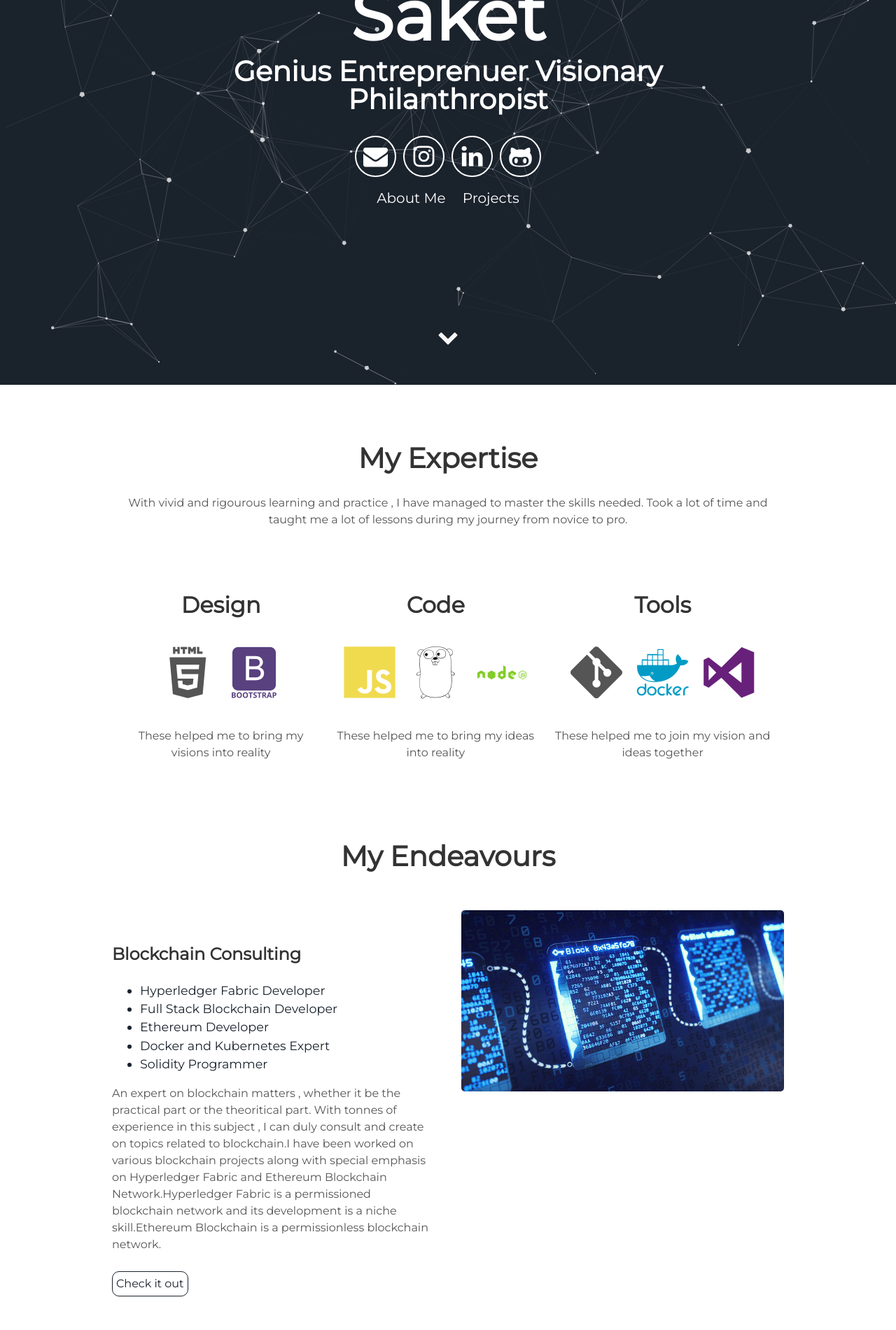
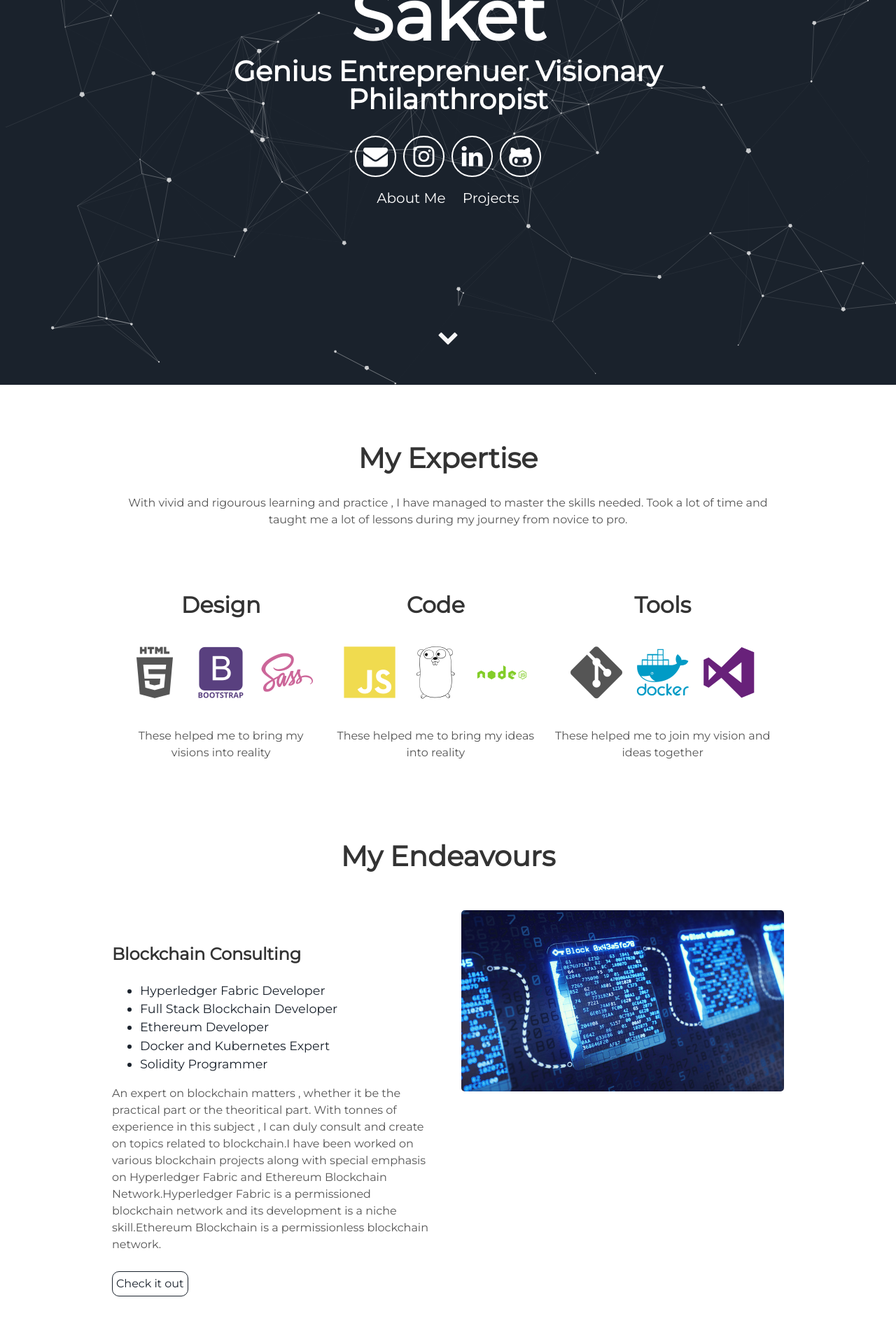
Before and after one commit to saket27nov/saket27nov.github.io, a Jekyll site: the page built from index.html, in a window 1280 px wide. Shown: the part 350-2251 px from the top of the page at 70% size. Built offline with Jekyll 4.4.1, drawn with Linux system fonts in a browser that asks for light colours.

Commit message:
Update about.html

```diff
--- a/_includes/about.html
+++ b/_includes/about.html
@@ -7,7 +7,7 @@
       <h2>Design</h2>
       <i class="devicon-html5-plain-wordmark"></i>
       <i class="devicon-bootstrap-plain-wordmark colored"></i>
-      <i class="devicon-ionic-original colored"></i>
+      <i class="devicon-sass-original colored"></i>
       <p>These helped me to bring my visions into reality</p>
     </div>
     <div class="tech">
```
